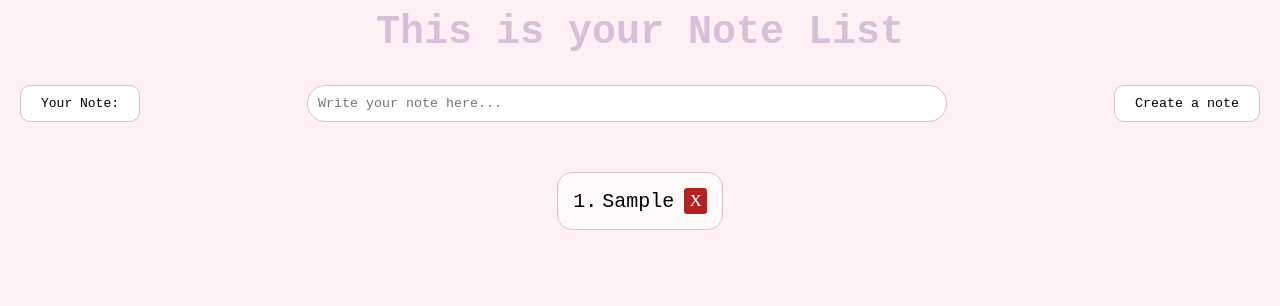
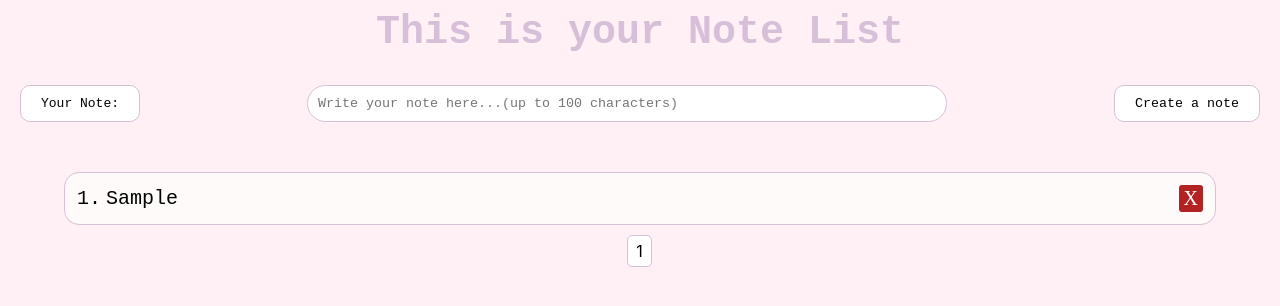
Before and after one commit to IrynaSydorenko/Note-List, a React (Create React App) app: page / in a window 1280 px wide. Both pictures are taken after typing "Sample" into the empty fields and a click on the button "Create a note". Shown: the top 306 px of the page. Built offline with nearby package versions, Linux system fonts and the light colour scheme.

Commit message:
Created Paginate componenent and implemented pagiation logic, made changes in App.js, Paginate.js and edited css styles in myStyles.module.css

```diff
--- a/src/App.js
+++ b/src/App.js
@@ -3,6 +3,7 @@ import NoteList from "./components/NoteList";
 import { useState, useEffect } from "react";
 import "./styles/App.css";
 import styles from "./UI/myStyles.module.css";
+import Paginate from "./components/Paginate";
 
 function App() {
   const [notes, setNotes] = useState(
@@ -11,6 +12,12 @@ function App() {
 
   const [notesLoading, setNotesLoadding] = useState(false);
   const [error, setError] = useState(null);
+  const [currentPage, setCurrentPage] = useState(1);
+  const [notesPerPage, setNotesPerPage] = useState(5);
+
+  const indexOfLastNote = currentPage * notesPerPage;
+  const indexOfFirstNote = indexOfLastNote - notesPerPage;
+  const currentNotes = notes.slice(indexOfFirstNote, indexOfLastNote);
 
   useEffect(() => {
     let setNotesTimeout;
@@ -36,14 +43,22 @@ function App() {
     handleSetNotesPromise();
 
     return () => clearTimeout(setNotesTimeout);
-  }, [notes]);
+  }, [currentPage]);
 
   const createNewNote = (newNote) => {
-    setNotes([...notes, newNote]);
+    if (newNote.body === "") {
+      alert("You didn't write anything");
+    } else {
+      setNotes([...notes, newNote]);
+    }
   };
 
   const deleteNote = (transferedNote) => {
     setNotes(notes.filter((note) => note.id !== transferedNote.id));
+  };
+
+  const paginate = (pageNumber) => {
+    setCurrentPage(pageNumber);
   };
 
   return (
@@ -53,10 +68,15 @@ function App() {
       {notesLoading ? (
         <h2 className={styles.loading}>Loading...</h2>
       ) : !error ? (
-        <NoteList notes={notes} deleteNote={deleteNote} />
+        <NoteList notes={currentNotes} deleteNote={deleteNote} />
       ) : (
         <p className={styles.error}>{error}</p>
       )}
+      <Paginate
+        notesPerPage={notesPerPage}
+        totalNotes={notes.length}
+        paginate={paginate}
+      />
     </div>
   );
 }
--- a/src/UI/myStyles.module.css
+++ b/src/UI/myStyles.module.css
@@ -53,13 +53,13 @@
   margin-left: 10px;
   background-color: #b22222;
   font-family: copperplate;
-  padding: 2px 4px;
+  padding: 1px 4px;
   box-sizing: border-box;
   border: 1px solid transparent;
   border-radius: 3px;
   color: white;
   cursor: pointer;
-  font-size: 17px;
+  font-size: 20px;
 }
 
 .label {
@@ -80,8 +80,8 @@
 
 .li {
   display: flex;
-  justify-content: flex-start;
-  padding: 15px;
+  justify-content: space-between;
+  padding: 12px;
   font-size: 20px;
   align-items: center;
   box-sizing: border-box;
@@ -93,6 +93,7 @@
   flex-wrap: wrap;
   background-color: #fffafa;
   font-family: "Courier New";
+  width: 90%;
 }
 
 .id {
@@ -123,3 +124,22 @@
   color: #b22222;
   font-family: "Courier New";
 }
+
+.numbersOfPage {
+  display: flex;
+  justify-content: center;
+  list-style: none;
+}
+.numberOfPage {
+  box-sizing: border-box;
+  border: solid #d8bfd8 1px;
+  margin-right: 1px;
+  padding: 5px 8px;
+  border-radius: 5px;
+  cursor: pointer;
+  background-color: white;
+}
+
+.noteNumberAndNote {
+  display: flex;
+}
--- a/src/components/NoteForm.js
+++ b/src/components/NoteForm.js
@@ -20,9 +20,10 @@ function NoteForm({ create }) {
         <input
           className={styles.input}
           type="text"
-          placeholder="Write your note here..."
+          placeholder="Write your note here...(up to 100 characters)"
           value={note.body}
           onChange={(e) => setNote({ ...note, body: e.target.value })}
+          maxLength={100}
         />
         <button className={styles.button} onClick={addNewNote}>
           Create a note
--- a/src/components/NoteItem.js
+++ b/src/components/NoteItem.js
@@ -4,8 +4,10 @@ import style from "../UI/myStyles.module.css";
 function NoteItem({ note, number, deleteNote }) {
   return (
     <li className={style.li}>
-      <span className={style.id}>{number}.</span>
-      <p>{`${note.body[0].toUpperCase()}${note.body.slice(1)}`}</p>
+      <span className={style.noteNumberAndNote}>
+        <span className={style.id}>{number}.</span>
+        <p>{`${note.body[0].toUpperCase()}${note.body.slice(1)}`}</p>
+      </span>
       <button className={style.deleteButton} onClick={() => deleteNote(note)}>
         X
       </button>
--- /dev/null
+++ b/src/components/Paginate.js
@@ -0,0 +1,24 @@
+import React from "react";
+import styles from "../UI/myStyles.module.css";
+
+function Paginate({ notesPerPage, totalNotes, paginate }) {
+  const pageNumbers = [];
+  for (let i = 1; i <= Math.ceil(totalNotes / notesPerPage); i++) {
+    pageNumbers.push(i);
+  }
+  return (
+    <ul className={styles.numbersOfPage}>
+      {pageNumbers.map((number) => (
+        <li
+          key={number}
+          onClick={() => paginate(number)}
+          className={styles.numberOfPage}
+        >
+          {number}
+        </li>
+      ))}
+    </ul>
+  );
+}
+
+export default Paginate;
```
